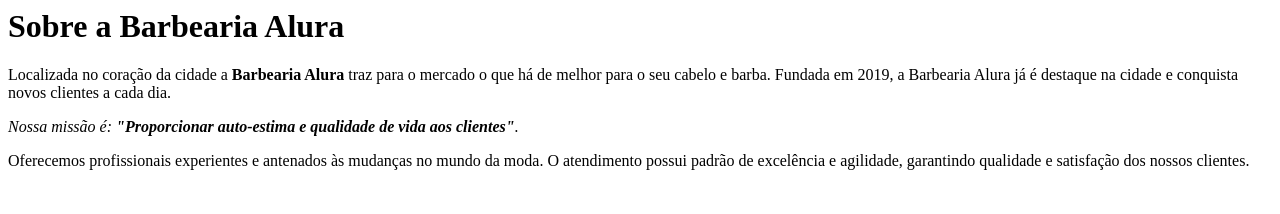
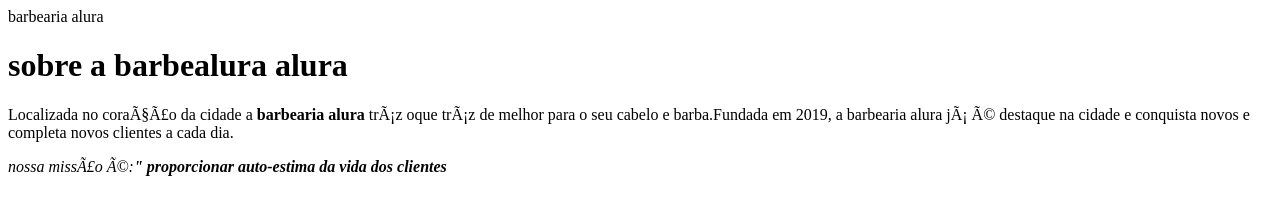
Before and after one commit to mirellafernanda02/alurasite, a plain HTML site: page index.html in a window 1280 px wide. Drawn offline with Linux system fonts and the light colour scheme.

Commit message:
Add files via upload

```diff
--- a/index.html
+++ b/index.html
@@ -1,9 +1,10 @@
-<h1>Sobre a Barbearia Alura</h1>
+<!DOCTYPE html>
+<html lang-"pt-br"
+    <meta charset="UTF-8"
+    <title> barbearia alura</title>
 
-<p>Localizada no coração da cidade a <strong>Barbearia Alura</strong> traz para o mercado o que há de melhor para o seu cabelo e barba.
-Fundada em 2019, a Barbearia Alura já é destaque na cidade e conquista novos clientes a cada dia.</p>
+    <h1>sobre a barbealura alura</h1>
 
-<p><em>Nossa missão é: <strong>"Proporcionar auto-estima e qualidade de vida aos clientes"</strong>.</em></p>
+    <p>Localizada no coração da cidade a <strong>barbearia alura</strong> tráz oque tráz de melhor para o seu cabelo e barba.Fundada em 2019, a barbearia alura já é destaque na cidade e conquista novos e completa novos clientes a cada dia.</p>
 
-<p>Oferecemos profissionais experientes e antenados às mudanças no mundo da moda.
-O atendimento possui padrão de excelência e agilidade, garantindo qualidade e satisfação dos nossos clientes.</p>
+    <p><em> nossa missão é:<strong>" proporcionar auto-estima da vida dos clientes</strong></p>
```
